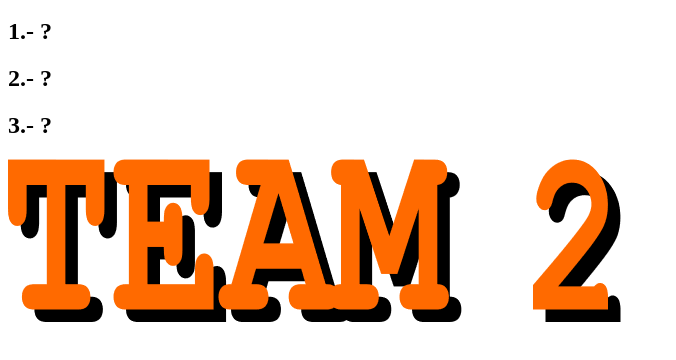
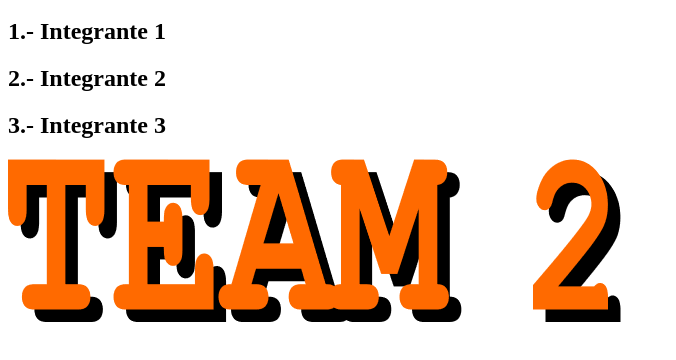
Before and after one commit to shyguyCreate/ec2-nginx, a plain HTML site: page html/index.html in a window 1280 px wide. Shown: the part 48-408 px from the top of the page, without its empty margins (0-676 px from the left). Drawn offline with Linux system fonts and the light colour scheme.

Commit message:
feat: improve systemctl user data commands

```diff
--- a/html/index.html
+++ b/html/index.html
@@ -4,9 +4,9 @@
   <body>
     <h1>Equipo 2</h1>
 
-    <h2>1.- ?</h2>
-    <h2>2.- ?</h2>
-    <h2>3.- ?</h2>
+    <h2>1.- Integrante 1</h2>
+    <h2>2.- Integrante 2</h2>
+    <h2>3.- Integrante 3</h2>
 
     <img src="images/equipo2.webp" />
   </body>
```
Also changed, not shown: requirements.txt, 4 other files.
